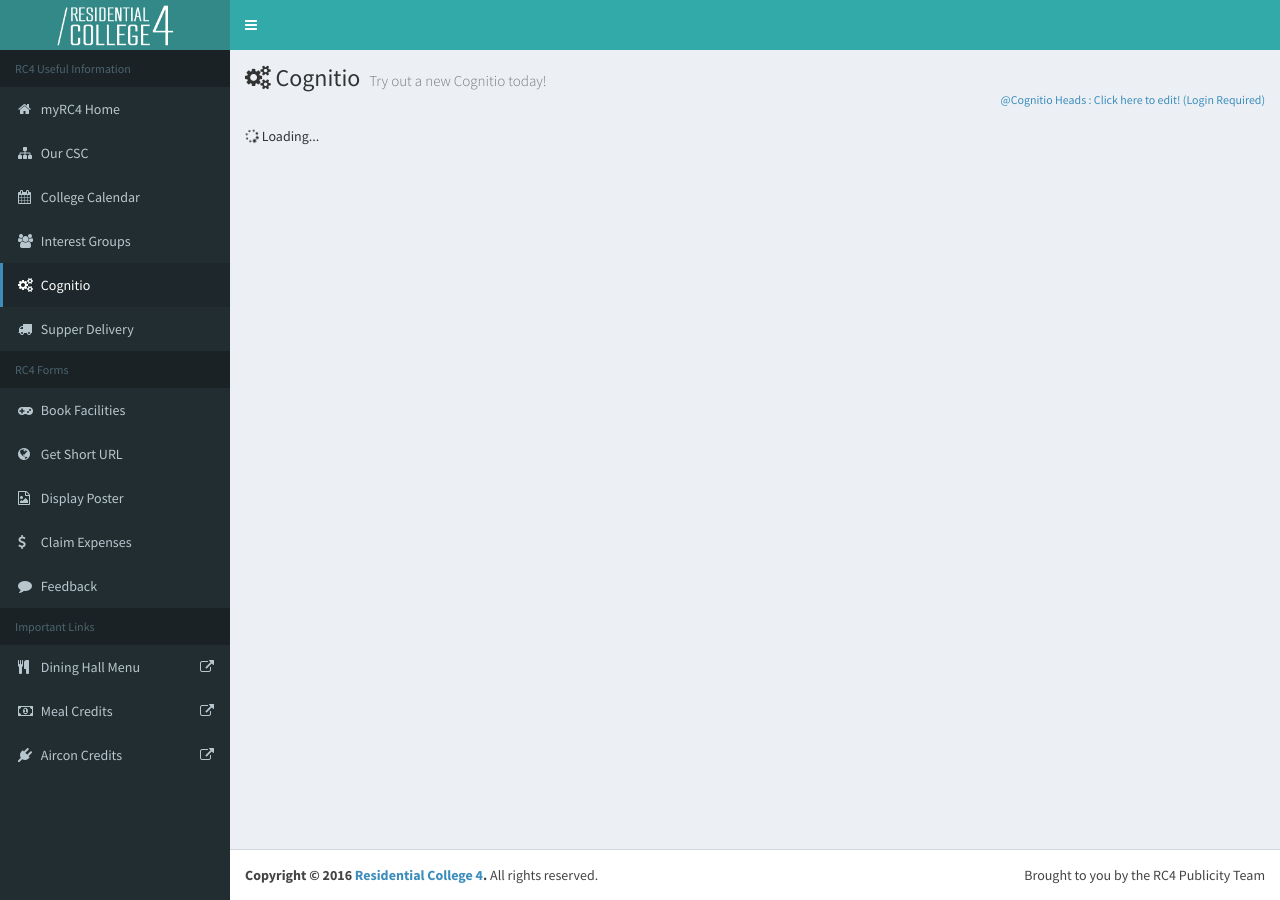
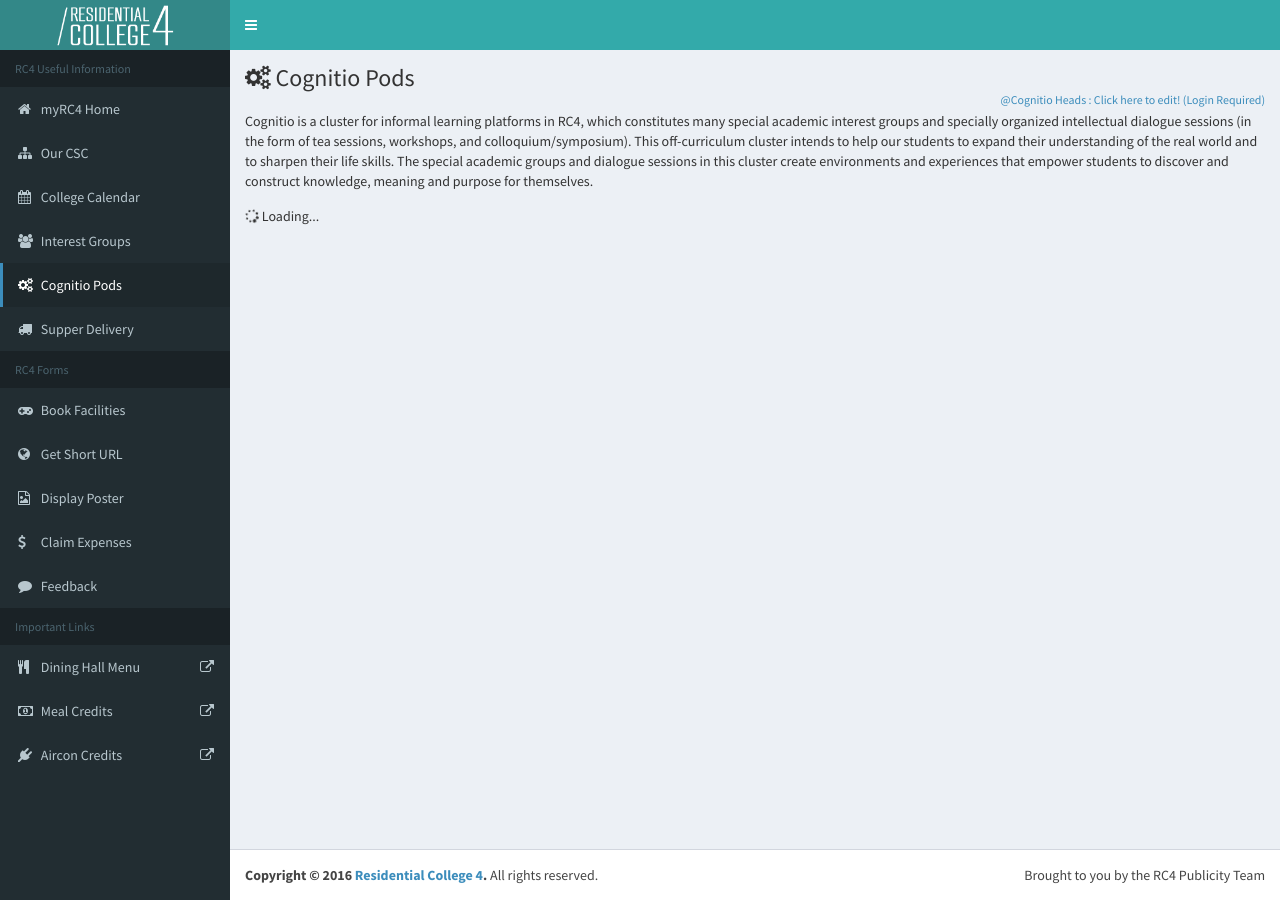
Before and after one commit to rc4web/internal-services, a Jekyll site: the page built from cognitio/index.html, in a window 1280 px wide. Built offline with Jekyll 4.4.1, drawn with Linux system fonts in a browser that asks for light colours; nearby versions of some CDN libraries; Markdown is read by kramdown in place of the engine named in the settings.

Commit message:
Renamed cognitio to cognitio pods, added description for cognitio pods

```diff
--- a/_includes/nav.html
+++ b/_includes/nav.html
@@ -11,7 +11,7 @@
       <li {% if page.url == "/csc/" %} class="active" {% endif %}><a href="{{ site.baseurl }}/csc/"><i class='fa fa-sitemap'></i> <span>Our CSC</span></a></li>
       <li {% if page.url == "/calendar/" %} class="active" {% endif %}><a href="{{ site.baseurl }}/calendar/"><i class='fa fa-calendar'></i> <span>College Calendar</span></a></li>
       <li {% if page.url == "/interest/" %} class="active" {% endif %}><a href="{{ site.baseurl }}/interest/"><i class='fa fa-group'></i> <span>Interest Groups</span></a></li>
-      <li {% if page.url == "/cognitio/" %} class="active" {% endif %}><a href="{{ site.baseurl }}/cognitio/"><i class='fa fa-cogs'></i> <span>Cognitio</span></a></li>
+      <li {% if page.url == "/cognitio/" %} class="active" {% endif %}><a href="{{ site.baseurl }}/cognitio/"><i class='fa fa-cogs'></i> <span>Cognitio Pods</span></a></li>
       <!-- <li {% if page.url == "/menu/" %} class="active" {% endif %}><a href="{{ site.baseurl }}/menu/"><i class='fa fa-cutlery'></i> <span>Dining Hall Menu</span></a></li> -->
       <li {% if page.url == "/supper/" %} class="active" {% endif %}><a href="{{ site.baseurl }}/supper/"><i class='fa fa-truck'></i> <span>Supper Delivery</span></a></li>
       <li class="header">RC4 Forms</li>
--- a/cognitio/index.html
+++ b/cognitio/index.html
@@ -8,11 +8,11 @@ title: Cognitio Interest Groups
   <!-- Content Header (Page header) -->
   <section class="content-header">
     <h1>
-      <i class='fa fa-cogs'></i> Cognitio
-      <small>Try out a new Cognitio today!</small>
+      <i class='fa fa-cogs'></i> Cognitio Pods
     </h1>
     <small class="pull-right"><a href="https://docs.google.com/forms/d/e/1FAIpQLSelrvMa7t0CJZfAR3n9gapFqgRRZpL7WztvhhYh_viy6TN4ZQ/viewform">@Cognitio Heads : Click here to edit! (Login Required)</a></small>
     <br>
+      Cognitio is a cluster for informal learning platforms in RC4, which constitutes many special academic interest groups and specially organized intellectual dialogue sessions (in the form of tea sessions, workshops, and colloquium/symposium). This off-curriculum cluster intends to help our students to expand their understanding of the real world and to sharpen their life skills. The special academic groups and dialogue sessions in this cluster create environments and experiences that empower students to discover and construct knowledge, meaning and purpose for themselves.
   </section>
 
   <!-- Main content -->
```
